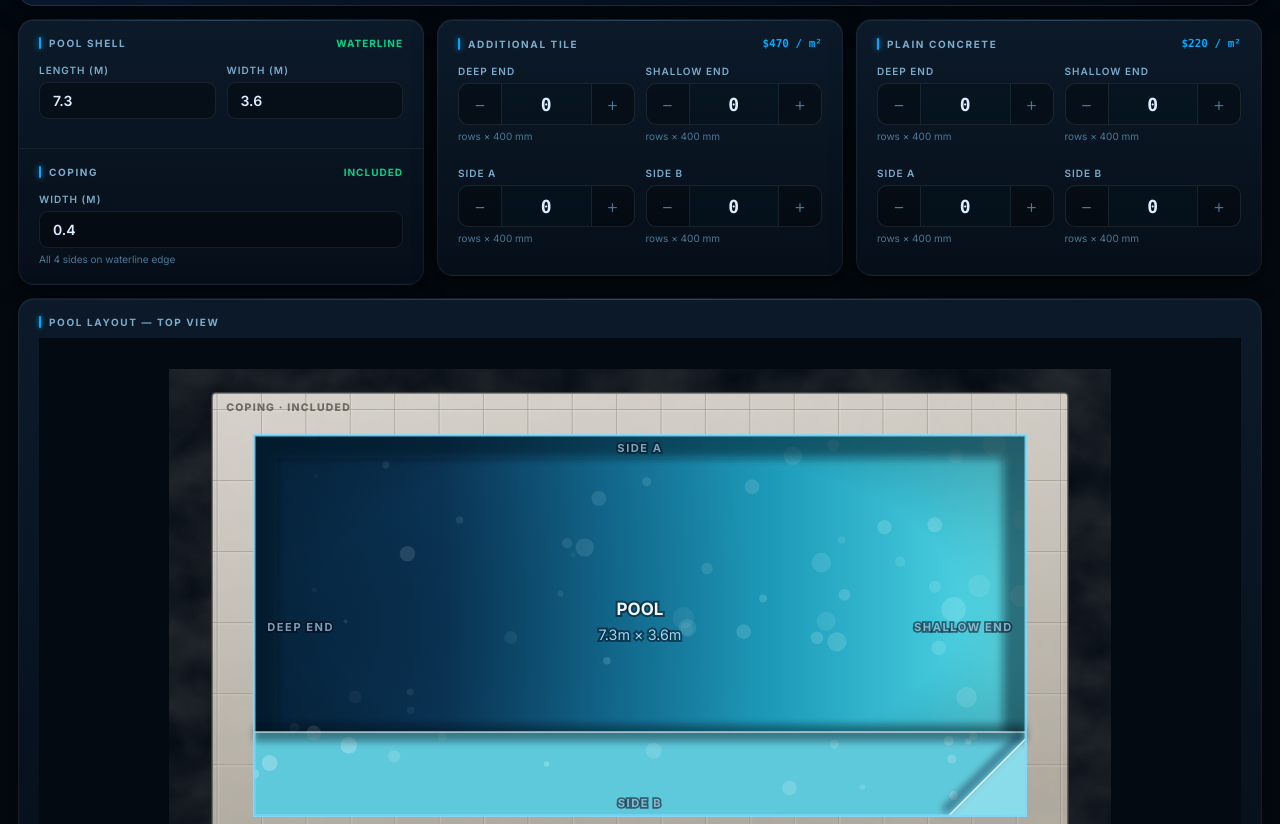
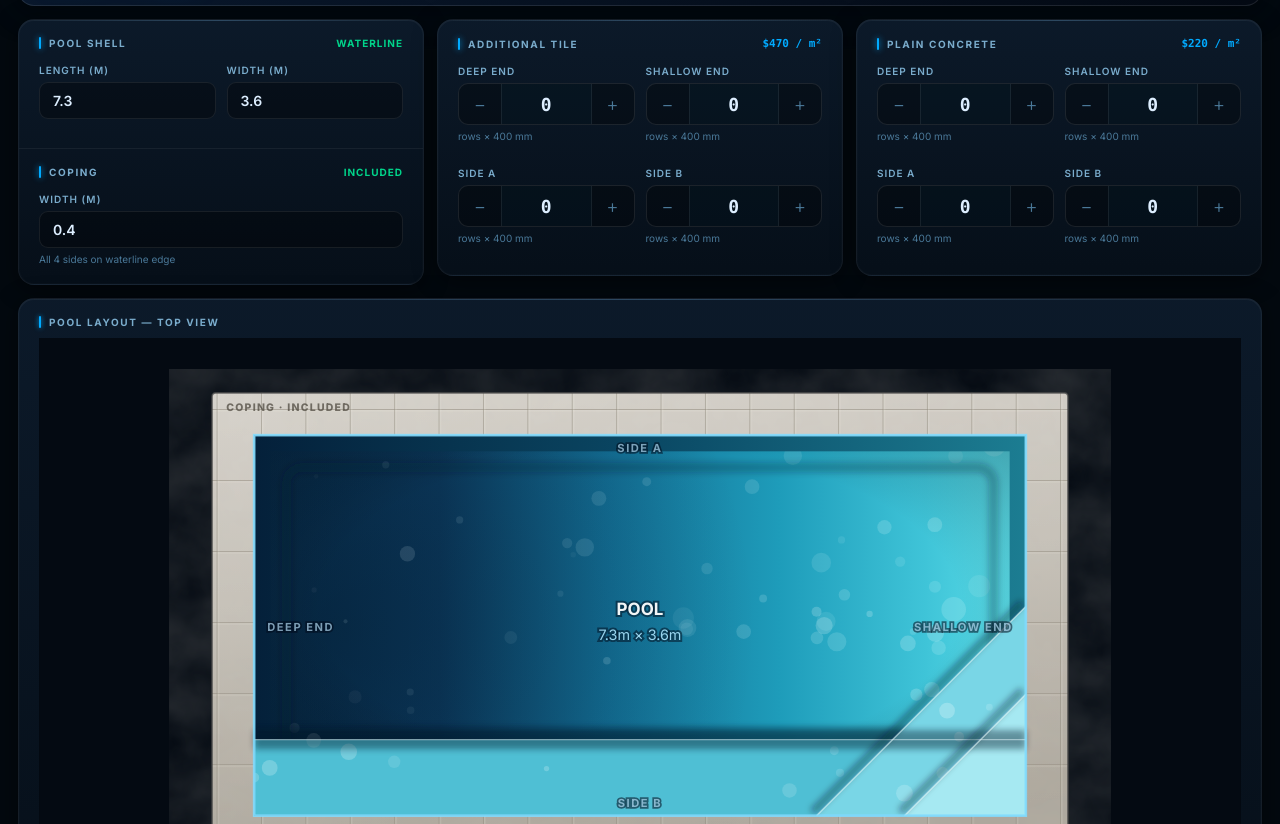
Before and after one commit to Clarkey1999/Tile-Calculator, a plain HTML site: page index.html in a window 1280 px wide. Shown: the part 128-952 px from the top of the page. Drawn offline with Linux system fonts and the light colour scheme.

Commit message:
Pool diagram: add real depth (perimeter wall bevel), full bench ledge + stacked corner steps
Match Jacob's Barrier Reef reference diagram:
- Perimeter wall bevel with bright waterline lip = true 3D shell depth (was flat)
- Bench rendered as a raised submerged ledge with nosing + drop shadow
- Entry steps now two nested diagonal tiers (a real staircase) instead of one flat triangle
- Softened nosing highlight lines so edges read natural, not stark
Formulas/pricing untouched — SVG rendering only.

```diff
--- a/index.html
+++ b/index.html
@@ -357,38 +357,48 @@ function diagram(c){
   /* vignette to deepen the corners of the water — applied BEFORE the bench/step tiers so
      those opaque tiers sit cleanly on top, undarkened (they're meant to read as bright, solid steps) */
   s+=rct(oPX,oPY,pL,pW,'fill="url(#vignette)"');
-  /* ── Wall shadow: a soft blurred dark band just inside the true waterline, all the way
-     round — this is the actual 3D depth cue (the wall face falling away from the rim in
-     shadow), done as a soft gradient/blur, never a crisp stroke, so it can't be mistaken
-     for a stray border. ── */
+  /* ── Perimeter WALL BEVEL — the main depth cue, matching the reference fibreglass shell:
+     the pool wall falls away from the waterline all the way round, reading as a darker
+     turquoise band inset from the rim, with a crisp bright lip right on the waterline and a
+     soft shadow where the wall meets the floor. This is what gives the pool real 3D depth
+     rather than looking like a flat painted rectangle. ── */
   (function(){
-    var wallShadow=Math.max(0.1,Math.min(pL,pW)*0.06);
-    s+='<defs><filter id="wallBlur" x="-60%" y="-60%" width="220%" height="220%"><feGaussianBlur stdDeviation="3.2"/></filter></defs>';
+    var wallW=Math.max(0.18,Math.min(pL,pW)*0.085);   /* wall band thickness in real metres */
     s+='<g clip-path="url(#waterClip)">';
-    s+=rct(oPX,oPY,pL,pW,'fill="none" stroke="#01121f" stroke-opacity="0.5" stroke-width="'+f2(wallShadow*sc*2)+'" filter="url(#wallBlur)"');
+    /* darker wall band: an inset ring drawn as a thick stroke hugging the waterline */
+    s+=rct(oPX,oPY,pL,pW,'fill="none" stroke="url(#wallBand)" stroke-width="'+f2(wallW*sc)+'"');
+    /* soft inner shadow where wall meets floor (inset by the wall thickness) */
+    s+=rct(oPX+wallW,oPY+wallW,pL-2*wallW,pW-2*wallW,
+           'fill="none" stroke="#02182b" stroke-opacity="0.28" stroke-width="'+f2(0.09*sc)+'" filter="url(#softDepth)" rx="'+f2(0.15*sc)+'"');
+    /* bright waterline lip right on the rim */
+    s+=rct(oPX,oPY,pL,pW,'fill="none" stroke="#bfeef7" stroke-opacity="0.55" stroke-width="1.4"');
     s+='</g>';
   })();
-  /* ── Bench + single corner step, matching the reference layout:
-       • A bench runs the full length of Side B (bottom wall) — solid, opaque, one tone lighter than the floor
-       • ONE 45° triangle sits on top of the bench at the corner where Side B meets the shallow
-         wall — a single step, not a nested pair.
-       Every tier below is a fully OPAQUE solid fill — no wash/transparency over the water. ── */
+  /* ── Bench + corner entry steps, matching the reference fibreglass layout:
+       • A submerged BENCH ledge runs the full length of the shallow end (Side B) — a raised
+         tier, lighter than the floor, with a bright nosing lip and a soft drop-shadow onto
+         the floor so it reads as a real ledge you could sit on.
+       • A set of ENTRY STEPS sits in the shallow corner as TWO nested diagonal tiers (a proper
+         stair, not one flat triangle), each tier lighter as it rises toward the coping, each
+         with its own mitred nosing edge and shadow.
+       Tiers are progressively lighter (shallower = brighter) so the eye reads them as steps
+       climbing OUT of the water. ── */
   (function(){
-    var benchDepth = pW*0.22;                                          /* bench tier depth off Side B */
-    var stepSize   = Math.max(0.35, Math.min(benchDepth*0.92, pL*0.22, pW*0.4)); /* the one corner step */
-    var benchTone='#5fc9dc', stepTone='#8adcea';                        /* floor(gradient) < bench < step */
+    var benchDepth = pW*0.20;                                             /* bench ledge depth off Side B */
+    var stepSpan   = Math.max(0.5, Math.min(pL*0.30, pW*0.55));           /* corner step reach */
+    /* three ascending water tones: floor(gradient) < bench < step1 < step2 */
+    var benchTone='#4fbfd4', step1Tone='#79d6e6', step2Tone='#a6e9f2';
 
-    s+='<defs><filter id="stepBlur" x="-80%" y="-80%" width="260%" height="260%"><feGaussianBlur stdDeviation="2.8"/></filter></defs>';
+    s+='<defs><filter id="stepBlur" x="-90%" y="-90%" width="280%" height="280%"><feGaussianBlur stdDeviation="2.6"/></filter></defs>';
 
+    /* corner where Side B (bottom) meets the shallow end (right) — steps nest into this corner */
     var cornerX=oPX+pL, cornerY=oPY+pW;
-    function cornerTri(size){
-      return [ [cornerX, cornerY-size], [cornerX, cornerY], [cornerX-size, cornerY] ];
+    function cornerTri(size){ return [ [cornerX, cornerY-size], [cornerX, cornerY], [cornerX-size, cornerY] ]; }
+    function triPath(pts){
+      var d='M '+f2(sx(pts[0][0]))+' '+f2(sy(pts[0][1]));
+      for(var i=1;i<pts.length;i++) d+=' L '+f2(sx(pts[i][0]))+' '+f2(sy(pts[i][1]));
+      return d+' Z';
     }
-    function triPath(pts){
-      return 'M '+f2(sx(pts[0][0]))+' '+f2(sy(pts[0][1]))+' L '+f2(sx(pts[1][0]))+' '+f2(sy(pts[1][1]))+' L '+f2(sx(pts[2][0]))+' '+f2(sy(pts[2][1]))+' Z';
-    }
-
-    /* sparkle helper — deterministic dots so each tier still reads as textured water, not flat plastic */
     function sparkle(seed,minX,minY,w,h,count,brightness){
       var rnd=seededRand(seed), out='';
       for(var i=0;i<count;i++){
@@ -400,28 +410,32 @@ function diagram(c){
     }
 
     s+='<g clip-path="url(#waterClip)">';
-    /* 1. bench — full length of Side B, solid opaque tone */
+    /* soft shadow the bench casts down onto the floor (just above the bench top edge) */
+    s+=rct(oPX,oPY+pW-benchDepth-0.12, pL, 0.24, 'fill="#021a2e" opacity="0.30" filter="url(#stepBlur)"');
+    /* 1. bench ledge — full length of Side B */
     s+=rct(oPX,oPY+pW-benchDepth, pL, benchDepth, 'fill="'+benchTone+'"');
-    s+=sparkle(19, oPX,oPY+pW-benchDepth, pL,benchDepth, Math.min(100,Math.round(pL*benchDepth*2.6)), 0.22);
-    /* 2. the one corner step — solid opaque, sits on top of the bench at the true corner */
-    s+='<path d="'+triPath(cornerTri(stepSize))+'" fill="'+stepTone+'"/>';
-    s+=sparkle(23, cornerX-stepSize,cornerY-stepSize, stepSize,stepSize, Math.round(stepSize*stepSize*3), 0.24);
+    s+=sparkle(19, oPX,oPY+pW-benchDepth, pL,benchDepth, Math.min(90,Math.round(pL*benchDepth*2.4)), 0.20);
+    /* 2. entry steps — two nested corner tiers (outer/lower first, inner/upper on top) */
+    s+='<path d="'+triPath(cornerTri(stepSpan))+'" fill="'+step1Tone+'"/>';
+    s+=sparkle(23, cornerX-stepSpan,cornerY-stepSpan, stepSpan,stepSpan, Math.round(stepSpan*stepSpan*2.6), 0.22);
+    s+='<path d="'+triPath(cornerTri(stepSpan*0.58))+'" fill="'+step2Tone+'"/>';
+    s+=sparkle(29, cornerX-stepSpan*0.58,cornerY-stepSpan*0.58, stepSpan*0.58,stepSpan*0.58, Math.round(stepSpan*stepSpan*1.1), 0.26);
     s+='</g>';
 
-    /* edge treatment: a stronger blurred shadow on the deeper side of each line, plus a
-       crisp bright lip highlight right on the line — real step-nosing contrast, not a flat seam */
-    function edgeH(x0,y,len){ s+=rct(x0,y-0.07,len,0.16,'fill="#010b14" opacity="0.42" filter="url(#stepBlur)"'); }
-    function edgeLine(x1,y1,x2,y2){ s+='<line x1="'+f2(sx(x1))+'" y1="'+f2(sy(y1))+'" x2="'+f2(sx(x2))+'" y2="'+f2(sy(y2))+'" stroke="#ffffff" stroke-opacity="0.7" stroke-width="1.3"/>'; }
-    function edgeShadowDiag(x1,y1,x2,y2){ s+='<line x1="'+f2(sx(x1)-3.5)+'" y1="'+f2(sy(y1)-3.5)+'" x2="'+f2(sx(x2)-3.5)+'" y2="'+f2(sy(y2)-3.5)+'" stroke="#010b14" stroke-opacity="0.4" stroke-width="6" filter="url(#stepBlur)"/>'; }
-
-    /* floor → bench edge (straight, along the top of the bench) */
-    edgeH(oPX,oPY+pW-benchDepth,pL);
-    edgeLine(oPX,oPY+pW-benchDepth, oPX+pL,oPY+pW-benchDepth);
-
-    /* bench → step edge (the mitred 45° line) */
-    var st=cornerTri(stepSize);
-    edgeShadowDiag(st[0][0],st[0][1], st[2][0],st[2][1]);
-    edgeLine(st[0][0],st[0][1], st[2][0],st[2][1]);
+    /* ── edge treatment: soft shadow on the deep side of each nosing + crisp bright lip on it ── */
+    function edgeShadowH(x0,y,len){ s+=rct(x0,y-0.09,len,0.18,'fill="#021325" opacity="0.42" filter="url(#stepBlur)"'); }
+    function edgeLineH(x0,y,len){ s+='<line x1="'+f2(sx(x0))+'" y1="'+f2(sy(y))+'" x2="'+f2(sx(x0+len))+'" y2="'+f2(sy(y))+'" stroke="#eafcff" stroke-opacity="0.5" stroke-width="1"/>'; }
+    function edgeDiag(x1,y1,x2,y2){
+      s+='<line x1="'+f2(sx(x1)-3)+'" y1="'+f2(sy(y1)-3)+'" x2="'+f2(sx(x2)-3)+'" y2="'+f2(sy(y2)-3)+'" stroke="#021325" stroke-opacity="0.4" stroke-width="5.5" filter="url(#stepBlur)"/>';
+      s+='<line x1="'+f2(sx(x1))+'" y1="'+f2(sy(y1))+'" x2="'+f2(sx(x2))+'" y2="'+f2(sy(y2))+'" stroke="#eafcff" stroke-opacity="0.6" stroke-width="1.1"/>';
+    }
+    /* floor → bench nosing */
+    edgeShadowH(oPX,oPY+pW-benchDepth,pL);
+    edgeLineH(oPX,oPY+pW-benchDepth,pL);
+    /* bench → step1 and step1 → step2 mitred nosings */
+    var st1=cornerTri(stepSpan), st2=cornerTri(stepSpan*0.58);
+    edgeDiag(st1[0][0],st1[0][1], st1[2][0],st1[2][1]);
+    edgeDiag(st2[0][0],st2[0][1], st2[2][0],st2[2][1]);
   })();
   /* (diagonal sheen removed — was creating an unwanted left-right brightness gradient) */
 
@@ -486,6 +500,16 @@ function diagram(c){
     +'<stop offset="87%" stop-color="#3fc4d8"/>'
     +'<stop offset="100%" stop-color="#5fe0ea"/>'
     +'</linearGradient>'
+
+    /* ── Wall band: the darker turquoise of the pool wall dropping away from the rim.
+       Slightly translucent dark teal so it deepens whatever water colour is beneath it,
+       tracking the deep→shallow gradient naturally. ── */
+    +'<linearGradient id="wallBand" x1="'+f2(sx(oPX))+'" y1="0" x2="'+f2(sx(oPX+pL))+'" y2="0" gradientUnits="userSpaceOnUse">'
+    +'<stop offset="0%" stop-color="#04203a"/>'
+    +'<stop offset="50%" stop-color="#0a4763"/>'
+    +'<stop offset="100%" stop-color="#1c7d92"/>'
+    +'</linearGradient>'
+    +'<filter id="softDepth" x="-40%" y="-40%" width="180%" height="180%"><feGaussianBlur stdDeviation="2.4"/></filter>'
 
     /* ── Deep-pool accent: a soft dark pool of colour over the deep end only, so that zone
        reads as visibly deeper rather than just a flat gradient stop ── */
```
